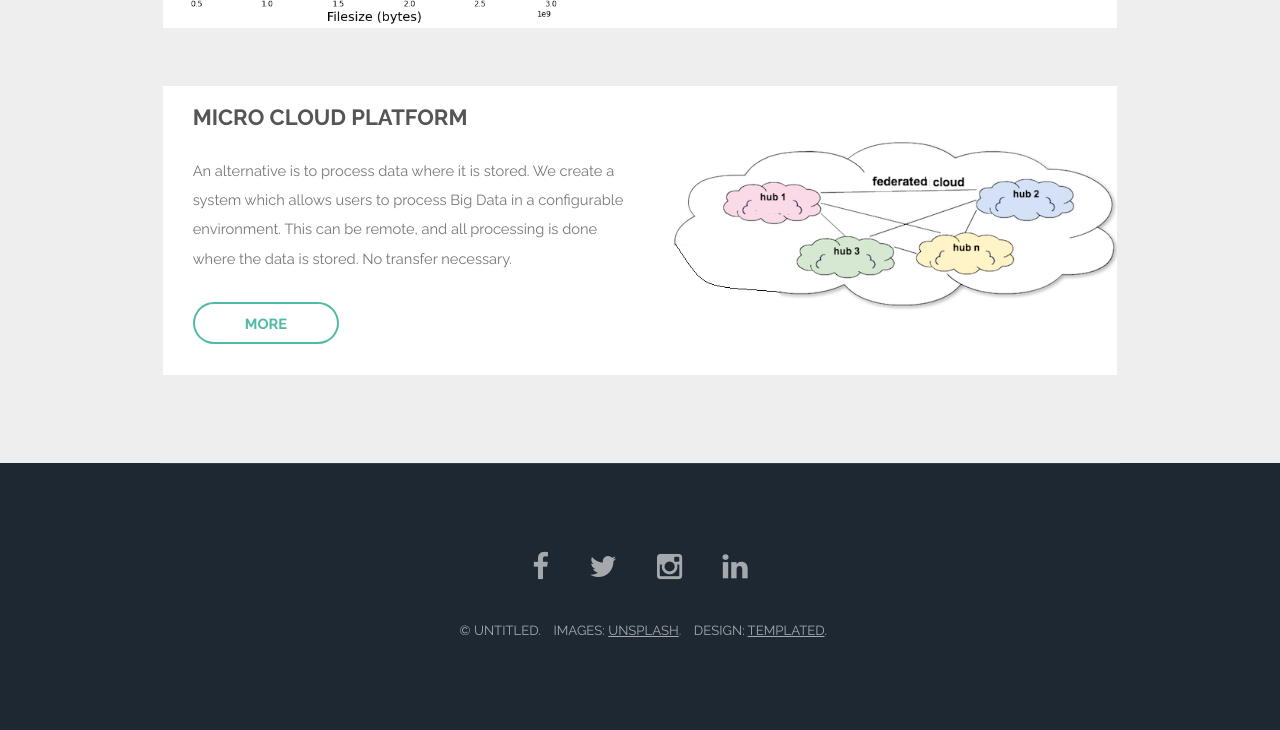
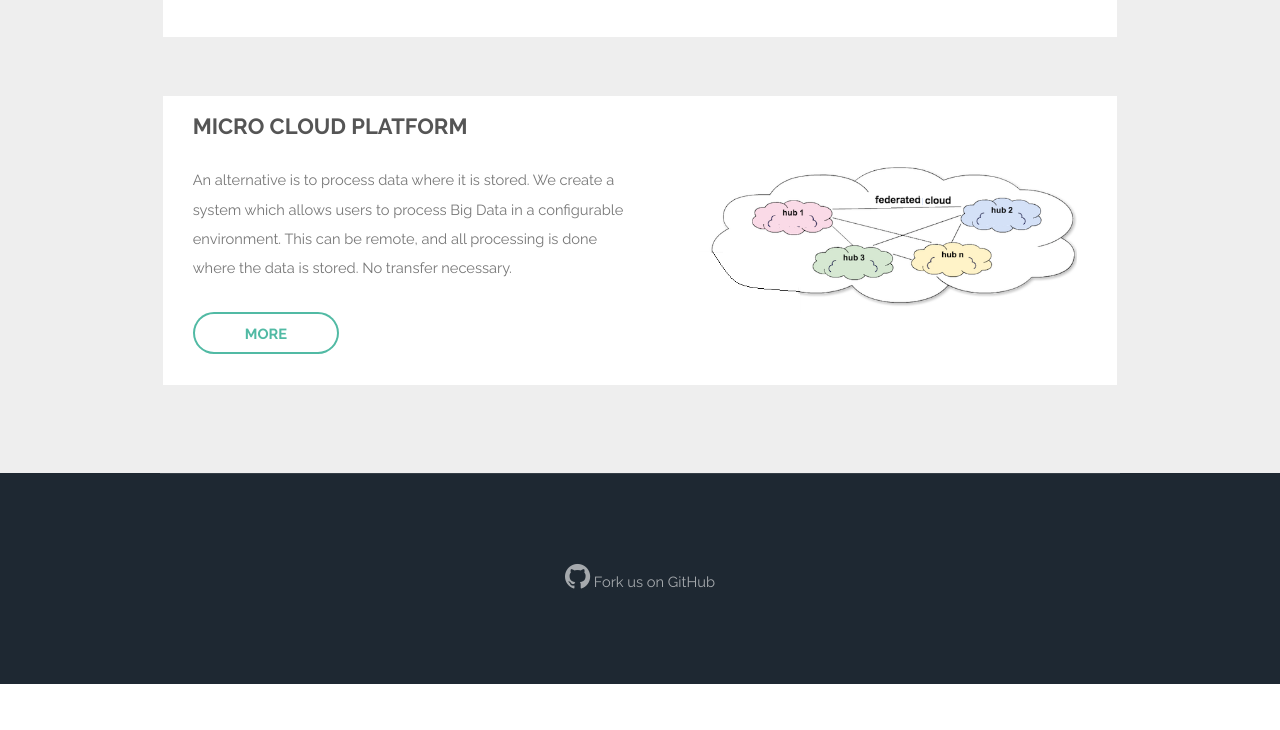
Before and after one commit to rsignell-usgs/bigbinf, a plain HTML site: page index.html in a window 1280 px wide. Shown: the part 945-1675 px from the top of the page. After the commit the page ends 1629 px from the top, so only its background shows below. Drawn offline with Linux system fonts and the light colour scheme.

Commit message:
Changed footer on all pages

```diff
--- a/assets/css/main.css
+++ b/assets/css/main.css
@@ -2187,6 +2187,7 @@
 		border: 0;
 		display: inline-block;
 		position: relative;
+		padding: 40px;
 	}
 
 		.image img {
--- a/index.html
+++ b/index.html
@@ -60,7 +60,7 @@
 							<p>An alternative is to process data where it is stored. We create a system which allows users to process Big Data in a configurable environment. This can be remote, and all processing is done where the data is stored. No transfer necessary.</p>
 							<ul class="actions">
 								<li>
-									<a href="#" class="button alt">More</a>
+									<a href="cloud.html" class="button alt">More</a>
 								</li>
 							</ul>
 						</div>
@@ -72,23 +72,9 @@
 			<footer id="footer">
 				<div class="inner">
 					<ul class="icons">
-						<li><a href="#" class="icon fa-facebook">
-							<span class="label">Facebook</span>
+						<li><a href="https://github.com/wraithy/bigbinf/" class="icon fa-github">
+							<span>Fork us on GitHub</span>
 						</a></li>
-						<li><a href="#" class="icon fa-twitter">
-							<span class="label">Twitter</span>
-						</a></li>
-						<li><a href="#" class="icon fa-instagram">
-							<span class="label">Instagram</span>
-						</a></li>
-						<li><a href="#" class="icon fa-linkedin">
-							<span class="label">LinkedIn</span>
-						</a></li>
-					</ul>
-					<ul class="copyright">
-						<li>&copy; Untitled.</li>
-						<li>Images: <a href="http://unsplash.com">Unsplash</a>.</li>
-						<li>Design: <a href="http://templated.co">TEMPLATED</a>.</li>
 					</ul>
 				</div>
 			</footer>
```
Also changed, not shown: cloud.html (+3 -17 lines), protocols.html (+2 -16 lines), assets/css/cloud.css (renamed from cloud.css).
